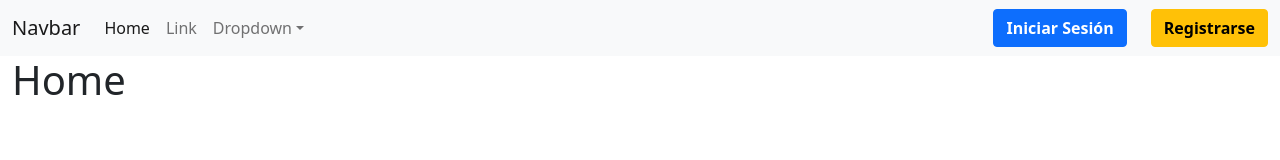
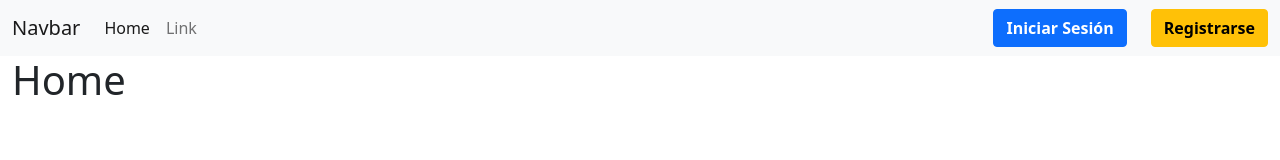
Before and after one commit to robcmp/te-cuido-front-end, a React (Create React App) app: page / in a window 1280 px wide. Shown: the top 160 px of the page. Built offline with nearby package versions, Linux system fonts and the light colour scheme.

Commit message:
deleted dropdown element from component

```diff
--- a/src/components/Navbar.js
+++ b/src/components/Navbar.js
@@ -31,38 +31,6 @@
                 Link
               </a>
             </li>
-            <li className="nav-item dropdown">
-              <a
-                className="nav-link dropdown-toggle"
-                href="/#"
-                id="navbarDropdown"
-                role="button"
-                data-bs-toggle="dropdown"
-                aria-expanded="false"
-              >
-                Dropdown
-              </a>
-              <ul className="dropdown-menu" aria-labelledby="navbarDropdown">
-                <li>
-                  <a className="dropdown-item" href="/#">
-                    Action
-                  </a>
-                </li>
-                <li>
-                  <a className="dropdown-item" href="/#">
-                    Another action
-                  </a>
-                </li>
-                <li>
-                  <hr className="dropdown-divider" />
-                </li>
-                <li>
-                  <a className="dropdown-item" href="/#">
-                    Something else here
-                  </a>
-                </li>
-              </ul>
-            </li>
           </ul>
           <div className="d-flex">
             <Link
@@ -76,10 +44,10 @@
             <Link
               to="/Register"
               className="btn btn-warning fw-bold"
-              type="button">
+              type="button"
+            >
               Registrarse
             </Link>
-
           </div>
         </div>
       </div>
```
